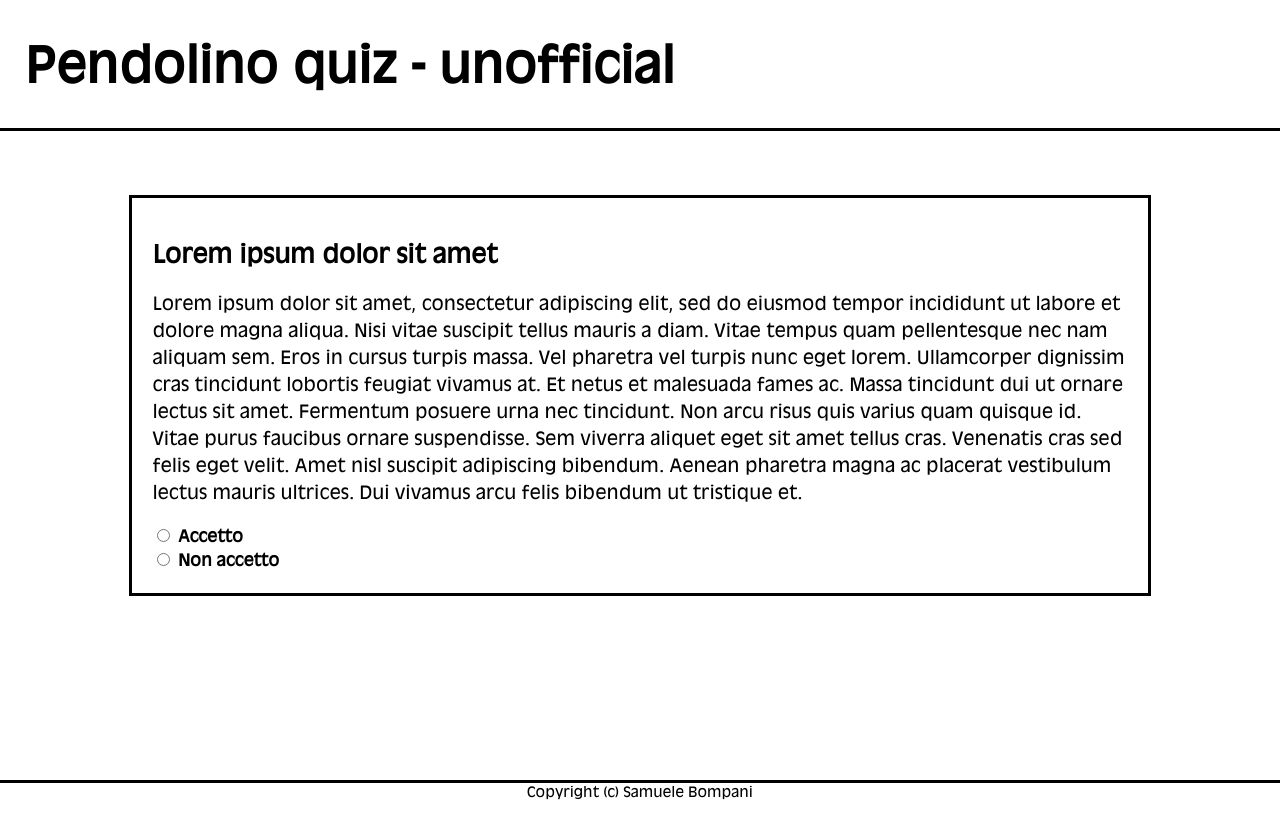
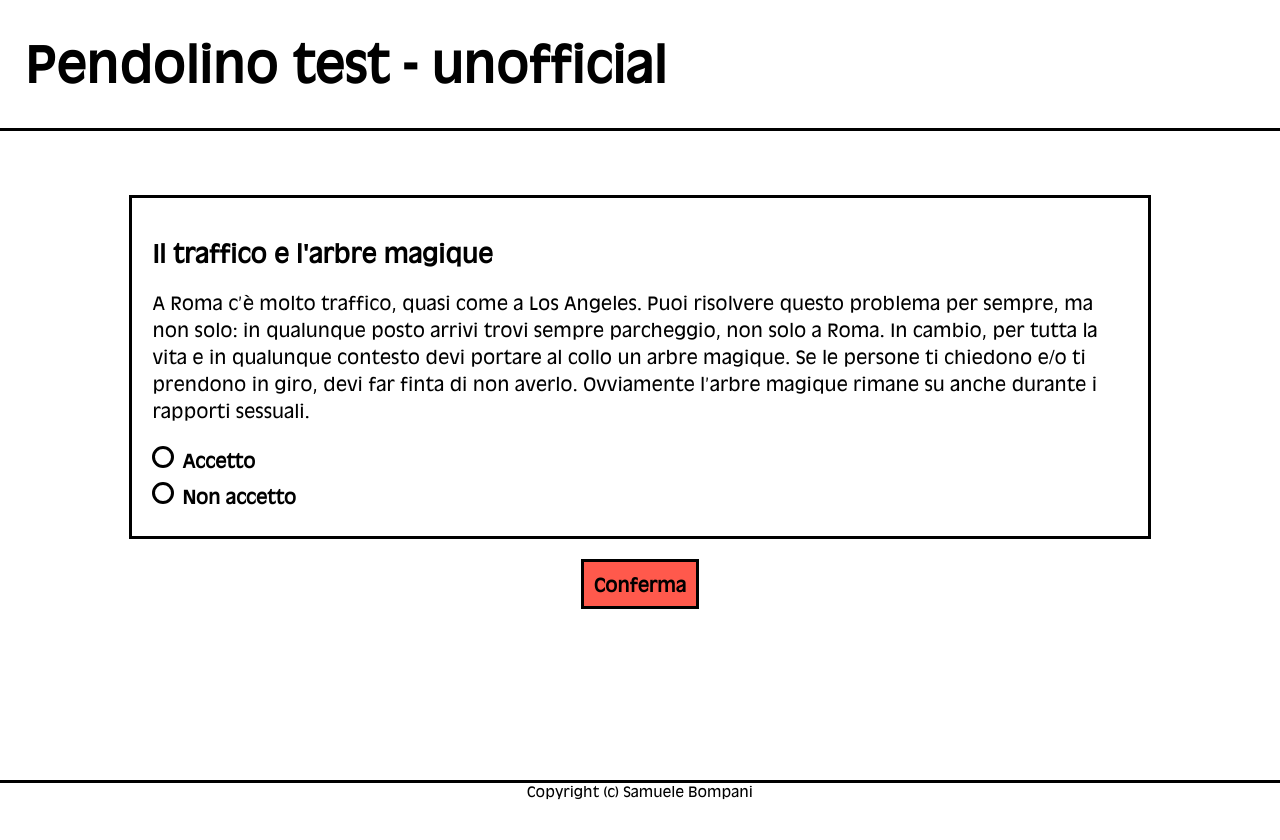
Before and after one commit to samuelebompani/pendolino-test, a PHP site: page / in a window 1280 px wide. Run offline with PHP 8.4, Linux system fonts and the light colour scheme.

Commit message:
main layout styled

```diff
--- a/components/navbar.php
+++ b/components/navbar.php
@@ -1,3 +1,3 @@
 <nav class="title-nav">
-    <h1>Pendolino quiz - unofficial</h1>
+    <h1>Pendolino test - unofficial</h1>
 </nav>
--- a/css/style.css
+++ b/css/style.css
@@ -15,6 +15,35 @@
 h1 {
     font-weight: bolder;
     line-height: 1;
+}
+input[type="radio"] {
+    display: none;
+}
+input[type="radio"] + *::before {
+    content: "";
+    display: inline-block;
+    vertical-align: center;
+    width: 1rem;
+    height: 1rem;
+    margin-right: 0.5rem;
+    border-radius: 50%;
+    border-style: solid;
+    border-width: 0.2rem;
+    border-color: black;
+    cursor: pointer;
+
+}
+
+input[type="radio"]:checked + *::before {
+    background: radial-gradient(#ff594c 0%, #ff594c 40%, transparent 50%, transparent);
+    border-color: black;
+}
+input[type="radio"]:checked + * {
+    color: #ff594c;
+}
+
+input[type="radio"] + * {
+    cursor: pointer;
 }
 
 .container {
@@ -46,9 +75,24 @@
 }
 
 .q-option {
-    font-size: 16px;
-    line-height: 1.5;
+    font-size: 18px;
+    line-height: 2;
     font-weight: bold;
+}
+
+.q-option > div {
+    display: grid;
+    align-items: center;
+}
+
+.submit-btn {
+    background-color: #ff594c;
+    border: 3px solid black;
+    font-family: 'AntiqueOlive';
+    font-size: 18px;
+    font-weight: bold;
+    padding: 1%;
+    cursor: pointer;
 }
 
 .title-nav {
--- a/index.php
+++ b/index.php
@@ -6,18 +6,28 @@
     <body>
         <?php include('components/navbar.php')?>
         <div class="container">
+            <form action="result.php" method="post">
                 <div class="q-container">
-                <h2>Lorem ipsum dolor sit amet</h2>
-                <div class="q-body">Lorem ipsum dolor sit amet, consectetur adipiscing elit, sed do eiusmod tempor incididunt ut labore et dolore magna aliqua. Nisi vitae suscipit tellus mauris a diam. Vitae tempus quam pellentesque nec nam aliquam sem. Eros in cursus turpis massa. Vel pharetra vel turpis nunc eget lorem. Ullamcorper dignissim cras tincidunt lobortis feugiat vivamus at. Et netus et malesuada fames ac. Massa tincidunt dui ut ornare lectus sit amet. Fermentum posuere urna nec tincidunt. Non arcu risus quis varius quam quisque id. Vitae purus faucibus ornare suspendisse. Sem viverra aliquet eget sit amet tellus cras. Venenatis cras sed felis eget velit. Amet nisl suscipit adipiscing bibendum. Aenean pharetra magna ac placerat vestibulum lectus mauris ultrices. Dui vivamus arcu felis bibendum ut tristique et.</div>
+                    <div><h2>Il traffico e l'arbre magique</h2>
+                        <div class="q-body">A Roma c’è molto traffico, quasi come a Los Angeles. Puoi risolvere questo problema per sempre, ma non solo: in qualunque posto arrivi trovi sempre parcheggio, non solo a Roma. In cambio, per tutta la vita e in qualunque contesto devi portare al collo un arbre magique. Se le persone ti chiedono e/o ti prendono in giro, devi far finta di non averlo. Ovviamente l’arbre magique rimane su anche durante i rapporti sessuali.</div>
+                    </div>
                     <div class="q-option">
+                        <div>
                             <input type="radio" id="1" name="q1" value="1">
                             <label for="1">Accetto</label>
                         </div>
-                <div class="q-option">
+                        <div>
                             <input type="radio" id="2" name="q1" value="2">
                             <label for="2">Non accetto</label>
                         </div>
                     </div>
+
+                </div>
+                <div style="text-align: center; margin-top: 2%;">
+                    <button class="submit-btn" type="submit">Conferma</button>
+                </div>
+            </form>
+
         </div>
         <?php include('components/footer.php')?>
     </body>
```
Lines whose indentation alone changed are shown as unchanged.
